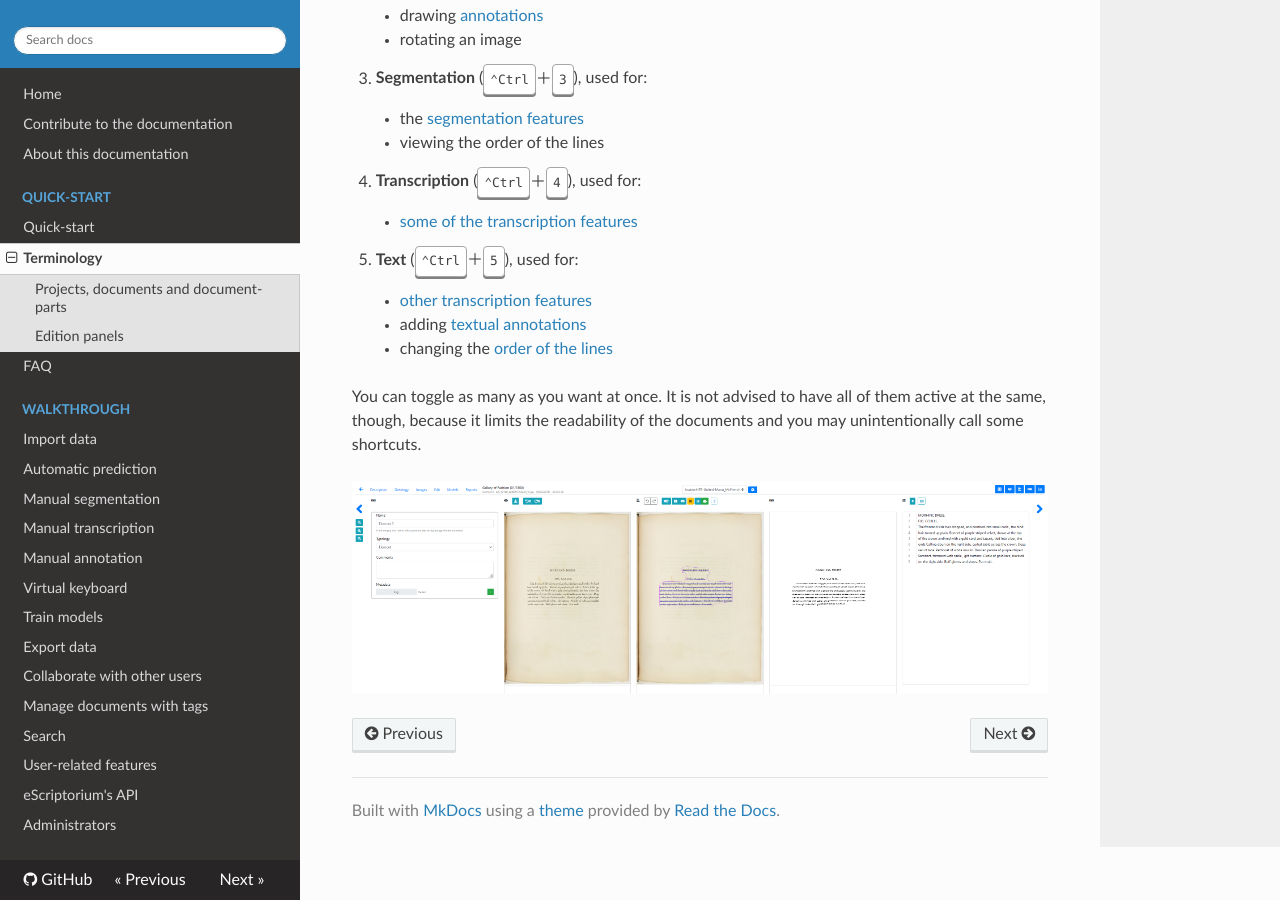
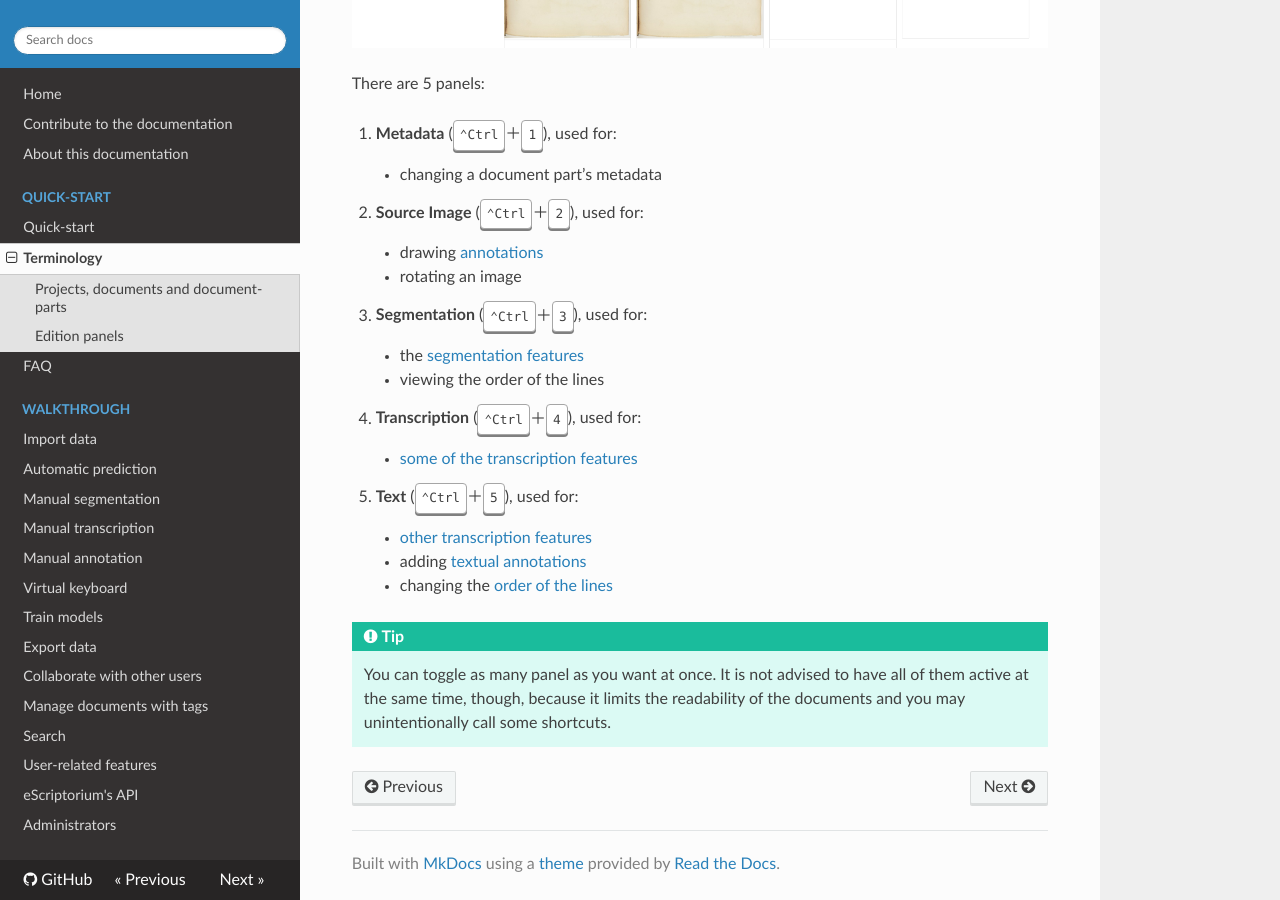
Before and after one commit to alix-tz/escriptorium-documentation, an MkDocs documentation site: the page built from docs/terminology.md, in a window 1280 px wide and 900 px high, scrolled down 1039 px. Built offline with MkDocs 1.6.1, drawn with Linux system fonts in a browser that asks for light colours; nearby versions of some CDN libraries.

Commit message:
minor typo

```diff
--- a/docs/terminology.md
+++ b/docs/terminology.md
@@ -25,6 +25,8 @@
 - from the document dashboard, by clicking on `Edit last updated Element`,
 - from a document's Images page, by clicking on the "Edit" button on one of the thumbnails.
 
+![image: a screenshot of the Edit page with all the panels activated](img/terminology/panels.png "From left to right: Metadata, Source Image, Segmentation, Transcription, Text")
+
 There are 5 panels:
 
 1. **Metadata** (++control+1++), used for:
@@ -47,9 +49,11 @@
     - adding [textual annotations](annotate.md#text-annotations)
     - changing the [order of the lines](segment.md#reordering)
 
-You can toggle as many as you want at once. It is not advised to have all of them active at the same, though, because it limits the readability of the documents and you may unintentionally call some shortcuts.
 
-![image: a screenshot of the Edit page with all the panels activated](img/terminology/panels.png "From left to right: Metadata, Source Image, Segmentation, Transcription, Text")
+!!! Tip
+    You can toggle as many panel as you want at once. It is not advised to have all of them active at the same time, though, because it limits the readability of the documents and you may unintentionally call some shortcuts.
+
+
 
 <!--
 ## Do you speak training?
```
